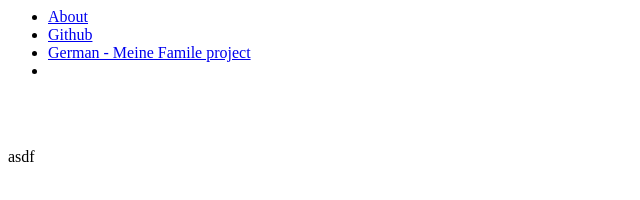
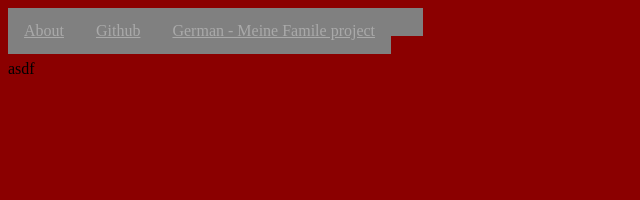
Before and after one commit to gtelfer/gtelfer.github.io, a plain HTML site: page index.html in a window 1280 px wide. Shown: the whole page, without its empty margins (0-640 px from the left). Drawn offline with Linux system fonts and the light colour scheme.

Commit message:
Update index.html

```diff
--- a/index.html
+++ b/index.html
@@ -1,6 +1,30 @@
 <html>
   <head>
      <title>Weird Stuff</title>
+    <style>
+      body{
+        background-color:darkred;
+        color:black;
+      }
+      ul{
+        list-style-type: none;
+        padding:0;
+      }
+      li{
+        float:left;
+      }
+      li a{
+        background-color:grey;
+        display:block;
+        color:darkgrey;
+        padding:14px 16px;
+        text-decoration;
+       }
+       li a:hover {
+        background-color:darkgrey;
+         color:grey;
+       }
+    </style>
   </head>
   <body>
      <ul>
```
